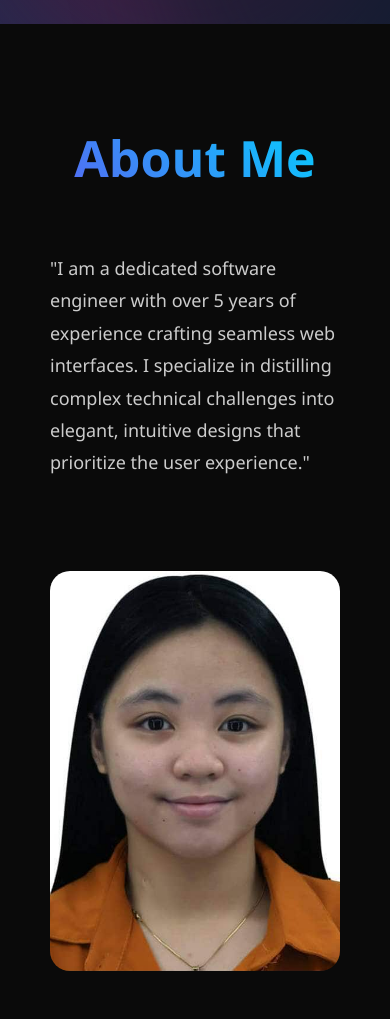
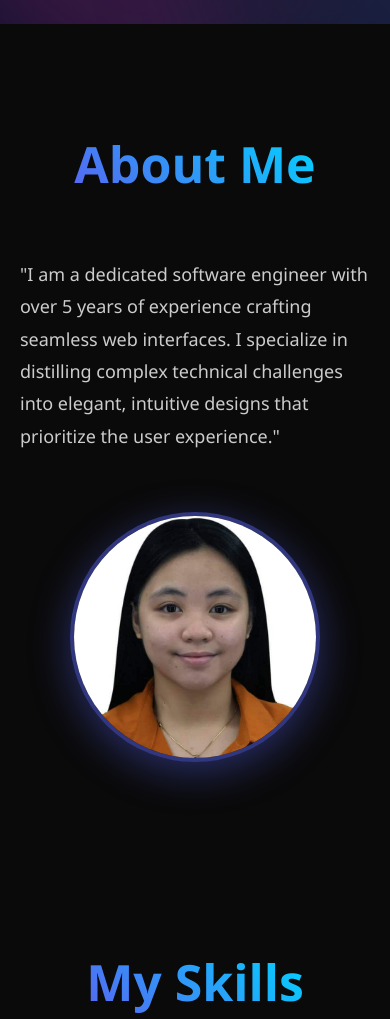
Before and after one commit to jhonnareinne/jhonnareinne, a plain HTML site: page index.html in a window 390 px wide. Shown: the part 820-1839 px from the top of the page. Drawn offline with Linux system fonts and the light colour scheme.

Commit message:
Update index.html

```diff
--- a/index.html
+++ b/index.html
@@ -165,8 +165,8 @@
             font-size: 28px;
             font-weight: bold;
             background: linear-gradient(45deg, #5865f2, #00d4ff);
-            background-clip: text;           /* Standard version - Adds this line */
-            -webkit-background-clip: text;    /* Chrome/Safari version */
+            background-clip: text;
+            -webkit-background-clip: text;
             -webkit-text-fill-color: transparent;
             cursor: pointer;
             transition: transform 0.3s;
@@ -225,7 +225,7 @@
             font-weight: 900;
             margin-bottom: 20px;
             background: linear-gradient(45deg, #5865f2, #00d4ff, #7289da);
-            background-clip: text;           /* Standard version - Adds this line */
+            background-clip: text;
             -webkit-background-clip: text;
             -webkit-text-fill-color: transparent;
             animation: slideUp 1s ease;
@@ -284,6 +284,7 @@
             padding: 100px 50px;
             min-height: 100vh;
             display: flex;
+            flex-direction: column;
             align-items: center;
             justify-content: center;
         }
@@ -297,9 +298,11 @@
             -webkit-text-fill-color: transparent;
             background-clip: text;
         }
+
         /* About Section */
         .about-content {
             max-width: 1200px;
+            width: 100%;
             display: grid;
             grid-template-columns: 1fr 1fr;
             gap: 60px;
@@ -313,23 +316,21 @@
         }
 
         .about-image {
-    width: 100%;
-    height: 400px;
-    background: linear-gradient(135deg, #5865f2, #00d4ff);
-    border-radius: 20px;
+            width: 250px;
+            height: 250px;
+            border-radius: 50%;
             position: relative;
             overflow: hidden;
-    background-size: cover;
-    background-position: center;
-    background-repeat: no-repeat;
+            box-shadow: 0 10px 40px rgba(88, 101, 242, 0.4);
+            border: 4px solid rgba(88, 101, 242, 0.5);
+            margin: 0 auto;
         }
-        .about-image::before {
-            content: '';
-            position: absolute;
-            font-size: 200px;
-            top: 50%;
-            left: 50%;
-            transform: translate(-50%, -50%);
+
+        .about-image img {
+            width: 100%;
+            height: 100%;
+            object-fit: cover;
+            display: block;
         }
 
         /* Skills Section */
@@ -462,6 +463,7 @@
             font-size: 24px;
             transition: all 0.3s;
             cursor: pointer;
+            text-decoration: none;
         }
 
         .social-icon:hover {
@@ -476,6 +478,7 @@
             left: 50%;
             transform: translateX(-50%);
             animation: bounce 2s infinite;
+            transition: opacity 0.3s;
         }
 
         @keyframes bounce {
@@ -495,6 +498,8 @@
             .about-content { grid-template-columns: 1fr; }
             nav { padding: 20px; }
             .nav-links { gap: 20px; font-size: 14px; }
+            section { padding: 80px 20px; }
+            .projects-grid { grid-template-columns: 1fr; }
         }
     </style>
 </head>
@@ -523,25 +528,24 @@
         <div class="hero-content">
             <h1>Hi, I'm Jhonna Iguis</h1>
             <p>IT Student | Aspiring Web Developer & Designer</p>
+            <button class="cta-btn">View My Work</button>
         </div>
         <div class="scroll-indicator"></div>
     </section>
 
     <section id="about">
-        <div style="width: 100%;">
         <h2 class="section-title">About Me</h2>
         <div class="about-content">
             <div class="about-text">
                 <p>"I am a dedicated software engineer with over 5 years of experience crafting seamless web interfaces. I specialize in distilling complex technical challenges into elegant, intuitive designs that prioritize the user experience."</p>
-                    <br>
             </div>
-          <div class="about-image" style="background-image: url('pic.jpg');"></div>
+            <div class="about-image">
+                <img src="pic.jpg" alt="Jhonna Iguis - Profile Photo">
             </div>
         </div>
     </section>
 
     <section id="skills">
-        <div style="width: 100%;">
         <h2 class="section-title">My Skills</h2>
         <div class="skills-grid">
             <div class="skill-card">
@@ -552,7 +556,7 @@
             <div class="skill-card">
                 <div class="skill-icon">🎨</div>
                 <h3>Web Design</h3>
-                    <p>Canva, Figma,Photoshop basics/WIreframing</p>
+                <p>Canva, Figma, Photoshop basics/Wireframing</p>
             </div>
             <div class="skill-card">
                 <div class="skill-icon">🔧</div>
@@ -563,7 +567,6 @@
     </section>
 
     <section id="projects">
-        <div style="width: 100%;">
         <h2 class="section-title">Featured Projects</h2>
         <div class="projects-grid">
             <div class="project-card">
@@ -588,13 +591,11 @@
                 </div>
             </div>
         </div>
-            </div>
-        </div>
     </section>
 
     <section id="contact">
+        <h2 class="section-title">Get In Touch</h2>
         <div class="contact-content">
-            <h2 class="section-title">Get In Touch</h2>
             <p style="color: #ccc; margin-bottom: 20px;">Have a project in mind? Let's work together!</p>
             <form class="contact-form">
                 <input type="text" placeholder="Your Name" required>
@@ -603,10 +604,9 @@
                 <button type="submit" class="cta-btn">Send Message</button>
             </form>
             <div class="social-links">
-            <a href="jhonnareinne5@gmail.com" class="social-icon" title="Email Me">📧</a>
+                <a href="mailto:jhonnareinne5@gmail.com" class="social-icon" title="Email Me">📧</a>
                 <a href="https://facebook.com/JhonnaReinne" target="_blank" class="social-icon">🔵</a>
                 <a href="https://instagram.com/seraphicmwa" target="_blank" class="social-icon">📷</a>
-        </div>
             </div>
         </div>
     </section>
```
Lines whose indentation alone changed are shown as unchanged.
